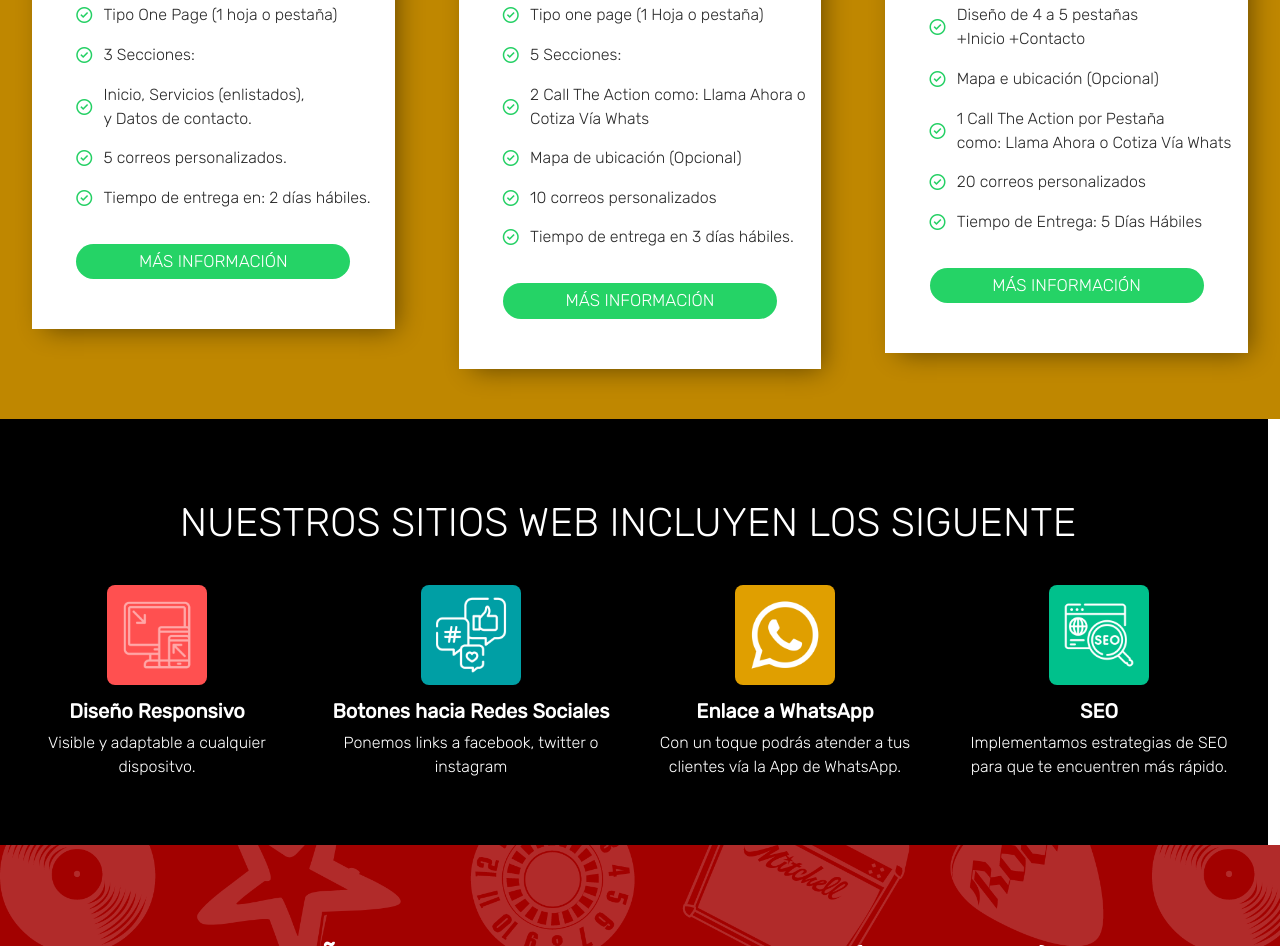
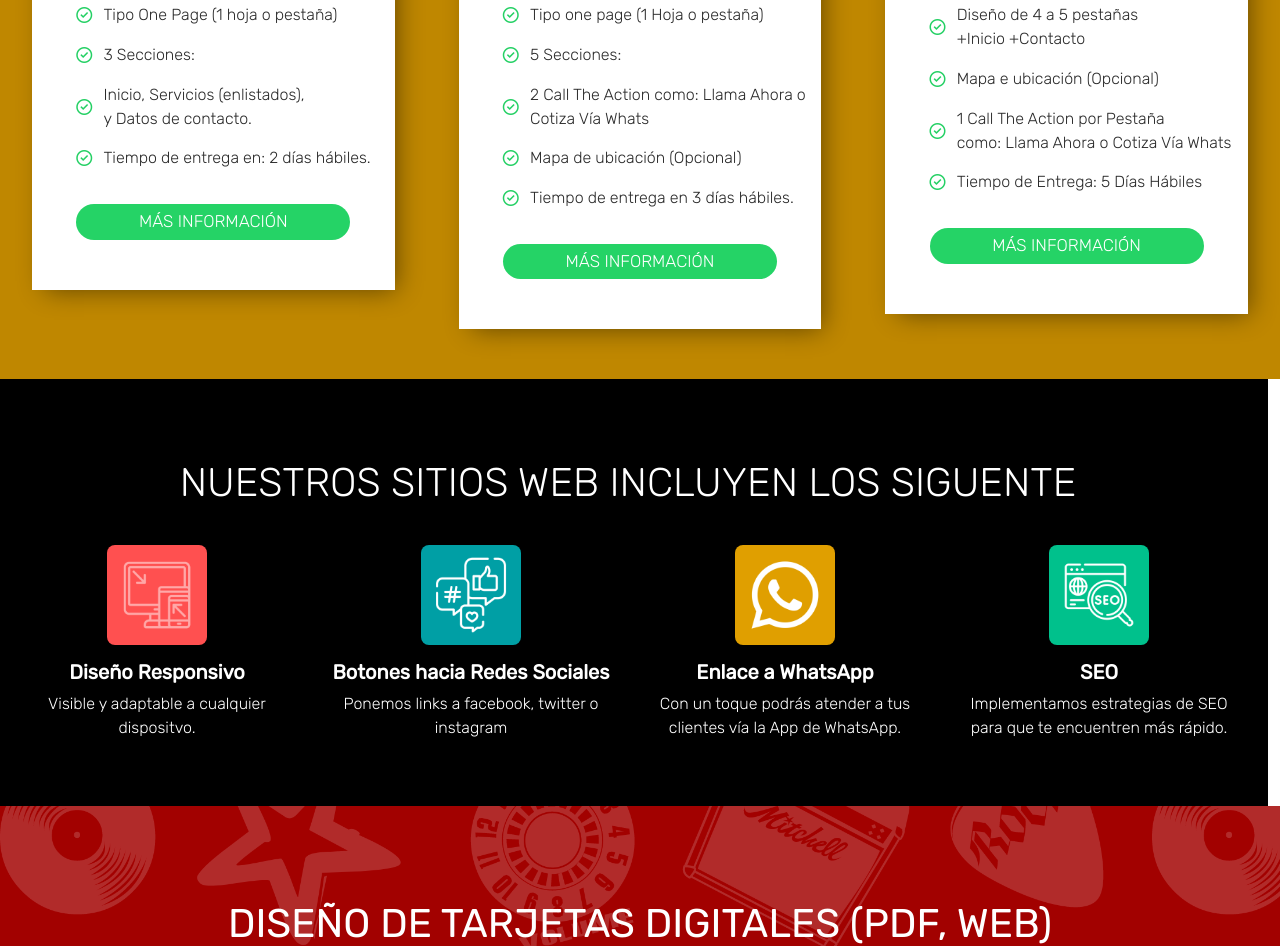
Before and after one commit to ADDMX/ADDMX-web-site, a plain HTML site: page index.html in a window 1280 px wide. Shown: the part 1182-2128 px from the top of the page. Drawn offline with nearby package versions, Linux system fonts and the light colour scheme.

Commit message:
agrego los cambios del index

```diff
--- a/index.html
+++ b/index.html
@@ -150,12 +150,6 @@
                 <span class="material-symbols-outlined">
                   check_circle
                 </span>
-                5 correos personalizados.
-              </li>
-              <li>
-                <span class="material-symbols-outlined">
-                  check_circle
-                </span>
                 Tiempo de entrega en: 2 días hábiles.
               </li>
             </ul>
@@ -210,12 +204,6 @@
                 <span class="material-symbols-outlined">
                   check_circle
                 </span>
-                10 correos personalizados
-              </li>
-              <li>
-                <span class="material-symbols-outlined">
-                  check_circle
-                </span>
                 Tiempo de entrega en 3 días hábiles.
               </li>
             </ul>
@@ -259,12 +247,6 @@
                   check_circle
                 </span>
                 1 Call The Action por Pestaña <br> como: Llama Ahora o Cotiza Vía Whats
-              </li>
-              <li>
-                <span class="material-symbols-outlined">
-                  check_circle
-                </span>
-                20 correos personalizados
               </li>
               <li>
                 <span class="material-symbols-outlined">
```
